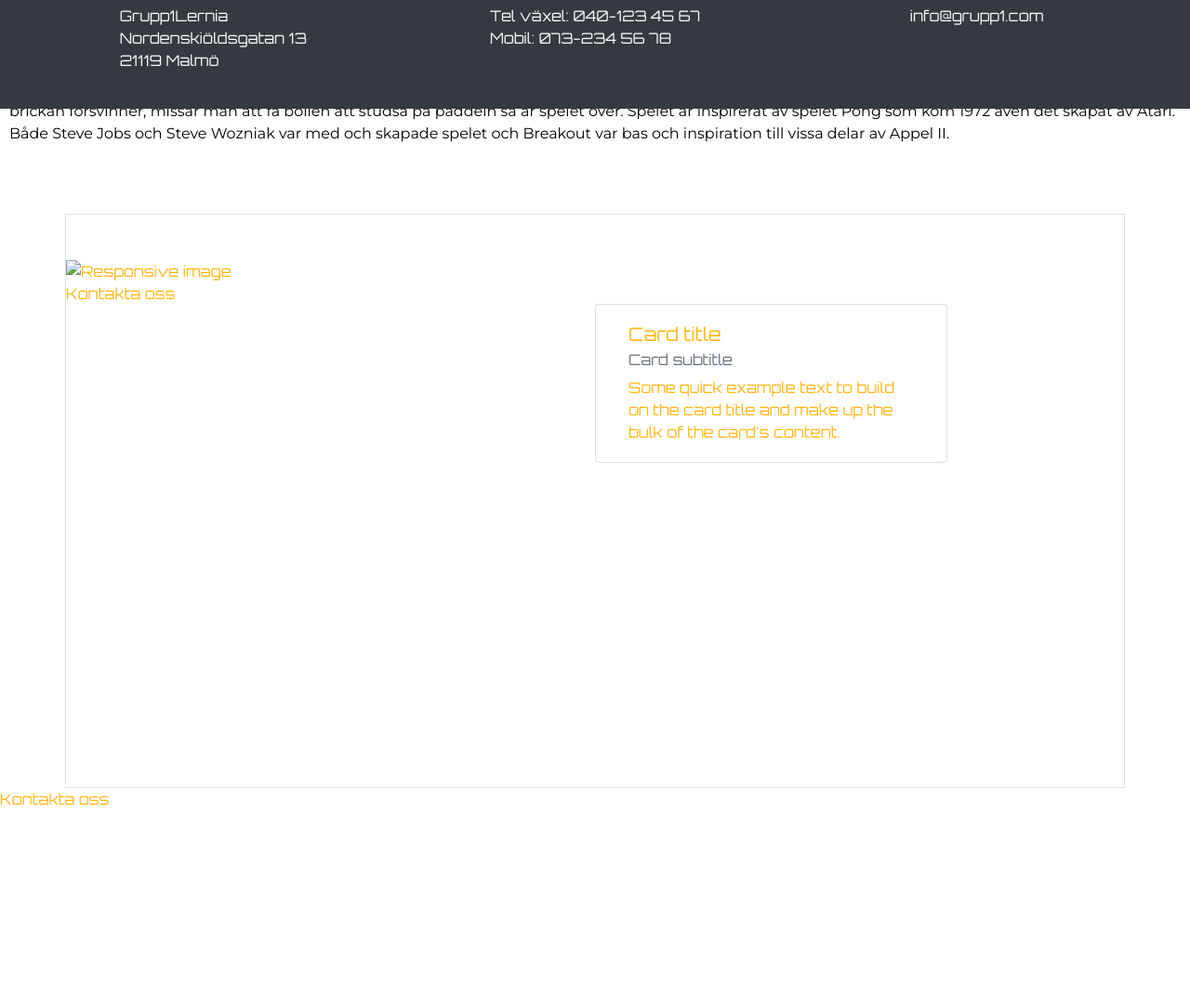
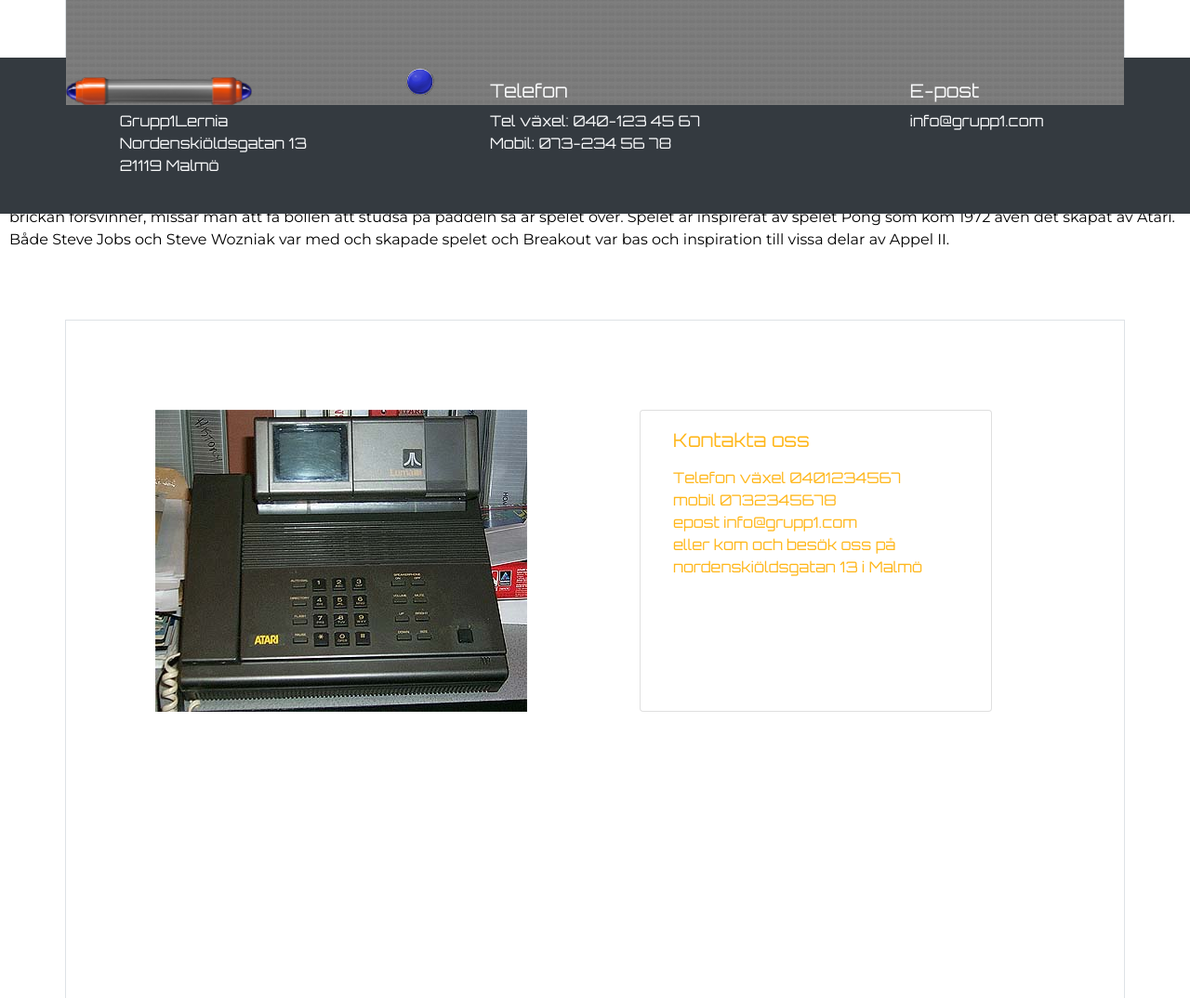
Before and after one commit to DanielKeArvidsson/dxball, a website: page www/index.html in a window 1280 px wide. Shown: the part 797-1871 px from the top of the page at 93% size. Before the commit the page ends 1669 px from the top, so only its background shows below. Drawn offline with nearby package versions, Linux system fonts and the light colour scheme; files that its build step writes are made by us from their sources; a web font is replaced by a local one.

Commit message:
Fixat json till kontakt
appendad till kontakta oss

```diff
--- a/www/index.html
+++ b/www/index.html
@@ -32,7 +32,7 @@
             <a class="nav-link spelet" href="/gamePlay"></a>
           </li>
           <li class="nav-item">
-            <a class="nav-link contact" href="/contact"></a>
+            <a class="nav-link contacts" href="/contact"></a>
           </li>
           <li class="nav-item">
               <a class="nav-link" href="#"><img class="svenska" width="25" src="images/sv-flag.svg">
@@ -82,18 +82,16 @@
 <section class="h-100 contact">
 
   <div class="container h-100 border mt-5 ">
-    <div class="row mt-5 ">
-      <div class="col-md-6 h-100 contact p-0 ">
-        <img src="/images/kontakt1.png" class="img-fluid" alt="Responsive image">
+    <div class="row mt-5">
+      <div class="col-md-6 h-100 contact p-0 ml-5">
+        <img src="/images/atariphone.jpg" class="img-fluid ml-5 mt-5" alt="Responsive image">
       </div>
 
       <div class="card col-md-4 mt-5">
         <div class="card-body">
-          <h5 class="card-title">Card title</h5>
-          <h6 class="card-subtitle mb-2 text-muted">Card subtitle</h6>
-          <p class="card-text">Some quick example text to build on the card title and make up the bulk of the
-            card's
-            content.</p>
+          <h5 class="card-title kortTitel"></h5>
+         <div class="kortText">
+         </div>
         </div>
       </div>
     </div>
--- a/www/js/main.js
+++ b/www/js/main.js
@@ -25,11 +25,13 @@ function lang(myLang)  {
         $(swe.hem).appendTo('.hem').addClass('sv');
         $(swe.history).appendTo('.navHistory').addClass('sv');
         $(swe.spelet).appendTo('.spelet').addClass('sv');
-        $(swe.kontakt).appendTo('.contact').addClass('sv');
+        $(swe.kontakt).appendTo('.contacts').addClass('sv');
 
 
         //body Swedish
         $(swe.theGame).appendTo('.about').addClass('sv');;
+        $(swe.kontakt).appendTo('.kortTitel').addClass('sv');;
+        $(swe.kontakttele).appendTo('.kortText').addClass('sv');;
 
 
         //footer swedish
@@ -54,10 +56,12 @@ function Englang(myLang){
       $(eng.home).appendTo('.hem').addClass('en');
       $(eng.history).appendTo('.navHistory').addClass('en');
       $(eng.spelet).appendTo('.spelet').addClass('en');
-      $(eng.kontakt).appendTo('.contact').addClass('en');
+      $(eng.kontakt).appendTo('.contacts').addClass('en');
 
       //body English
       $(eng.theGame).appendTo('.about').addClass('en');
+      $(eng.kontakt).appendTo('.kortTitel').addClass('en');;
+      $(eng.kontakttele).appendTo('.kortText').addClass('en');;
 
 
       //footer English
--- a/www/json/mainEn.json
+++ b/www/json/mainEn.json
@@ -33,5 +33,13 @@
       "emailP": "<p class=\"mb-0\">info@grupp1.com <\/p>"
       }
     ]
-  }
+  },
+  "textContacts": {
+    "en": [
+        {
+        "kontakttele": "<p>Phone 0401234567 <br \/> Cell phone 0732345678 <br\/> e-mail info@grupp1.com <br\/> or drop in at our place at nordenskiöldsgatan 13 i Malmö<\/p>",
+         "kontakt": "Contact us"
+        }
+     ]
+ }
 }
--- a/www/json/mainSv.json
+++ b/www/json/mainSv.json
@@ -33,5 +33,13 @@
         "emailP": "<p class=\"mb-0\">info@grupp1.com <\/p>"
         }
     ]
-    }
+    },
+"textContacts": {
+    "sv": [
+        {
+        "kontakttele": "<p>Telefon växel 0401234567 <br \/> mobil 0732345678 <br\/> epost info@grupp1.com <br\/> eller kom och besök oss på nordenskiöldsgatan 13 i Malmö<\/p>",
+         "kontakt": "Kontakta oss "
+        }
+     ]
+ }
 }
```
Also changed, not shown: www/images/atariphone.jpg (added), 2 other files.
